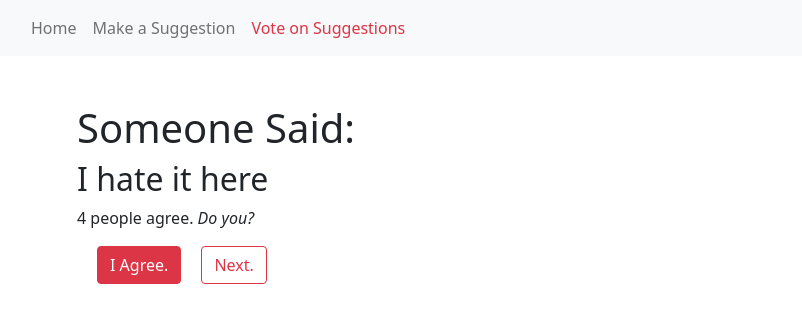
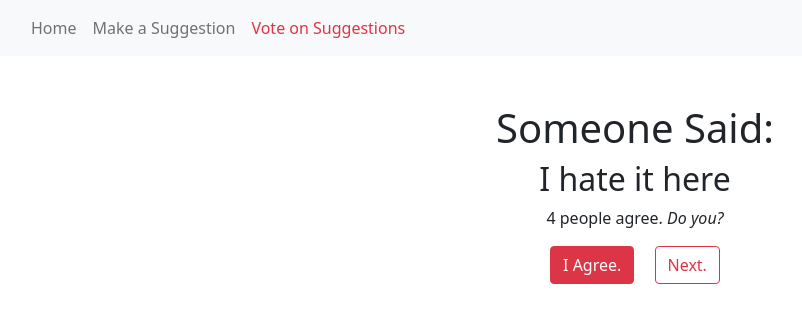
Before and after one commit to malachimda101/WeSuggest, a Flask app: page /complaints in a window 1280 px wide. Shown: the top 323 px of the page, without its empty margins (5-807 px from the left). Run offline with Flask 2, Linux system fonts and the light colour scheme; data comes from the database, SQL or seed files in the repository; both versions use the stored data as it was after the commit; some libraries are stand-ins or nearby versions.

Commit message:
text centering

```diff
--- a/templates/complaints.html
+++ b/templates/complaints.html
@@ -30,13 +30,13 @@
             </div>
           </nav>
         {% if nomorecomplaints %}
-        <div class="container my-5">
+        <div class="container my-5 text-center">
             <header class="justify-content-center">
                 <h2>You voted on every complaint! Wow.</h2>
             </header>
         </div>
         {%else%}
-        <div class="container my-5">
+        <div class="container my-5 text-center">
             <header class="justify-content-center">
                 <h1>Someone Said:</h1>
                 <h2 class="lead fs-2">{{complaint}}</h2>
```
Also changed, not shown: WesSuggest_library_info.db.
